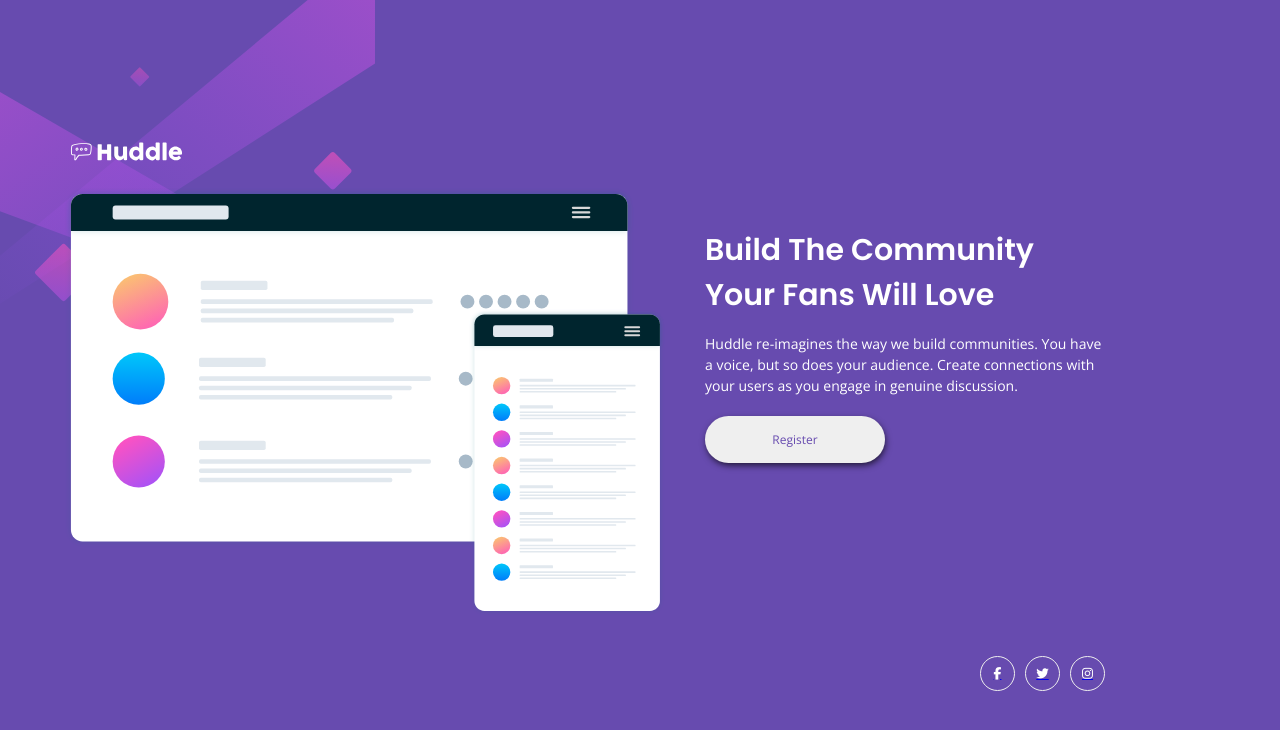
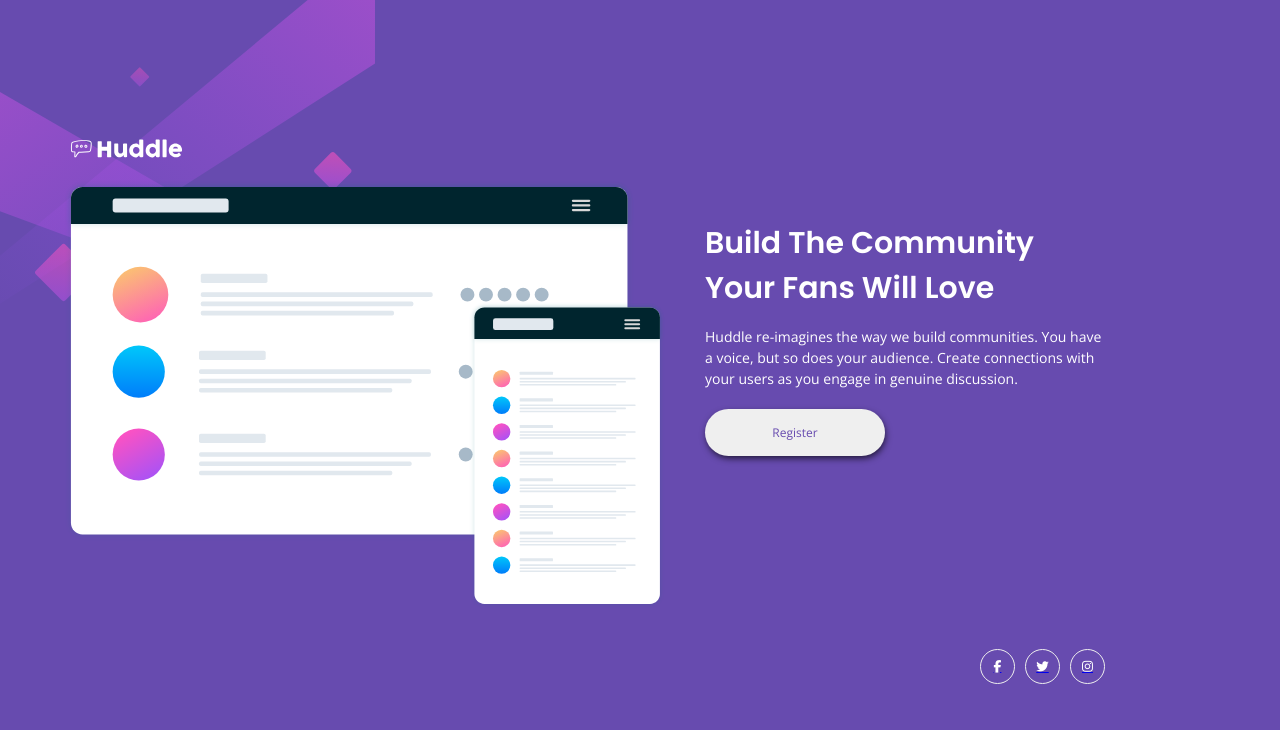
Before and after one commit to YariMorcus/huddle-landing-page, a website: page index.html in a window 1280 px wide. Drawn offline with Linux system fonts and the light colour scheme.

Commit message:
Clean up file

```diff
--- a/scss/pages/_huddle-landing-page.scss
+++ b/scss/pages/_huddle-landing-page.scss
@@ -6,14 +6,8 @@
 @use "../abstracts/variables" as v;
 
 .landing-header {
-  margin-top: 1rem;
-
-  &-logo {
-    display: inline-block;
-
-    &__img {
-      max-width: 12rem;
-    }
+  &-logo__img {
+    max-width: 12rem;
   }
 }
 
@@ -68,7 +62,6 @@
     margin-top: 3rem;
     padding: 1rem;
     width: 18rem;
-    max-width: 100%;
     font: 1.2rem "Open Sans", sans-serif;
     color: v.$violet;
     border: none;
```
Also changed, not shown: css/main.css.
